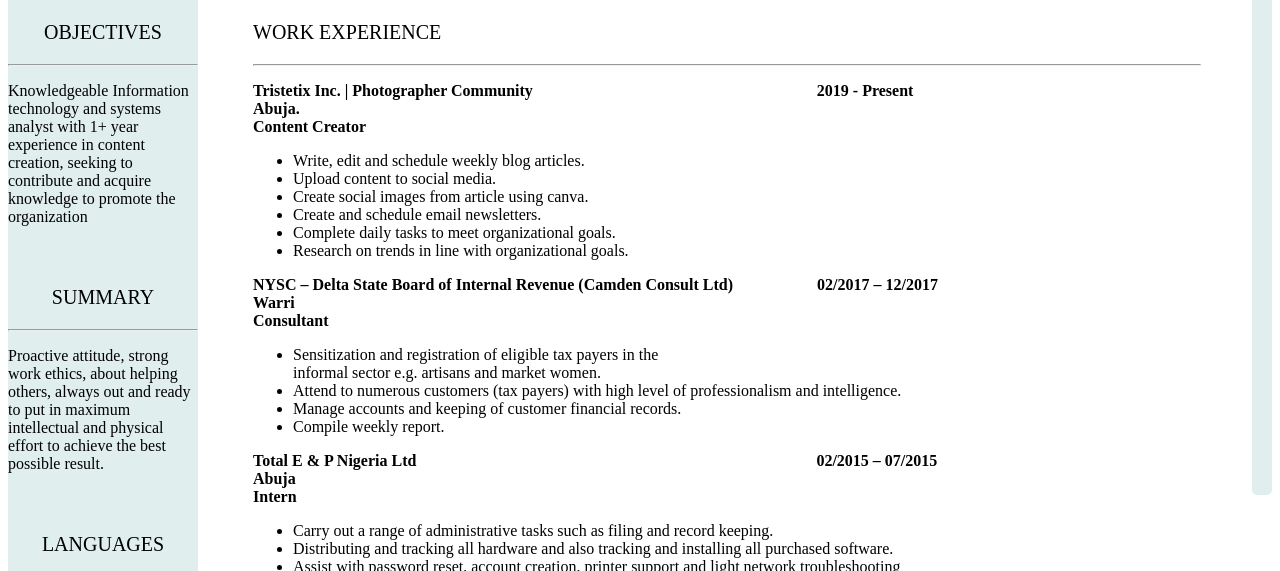
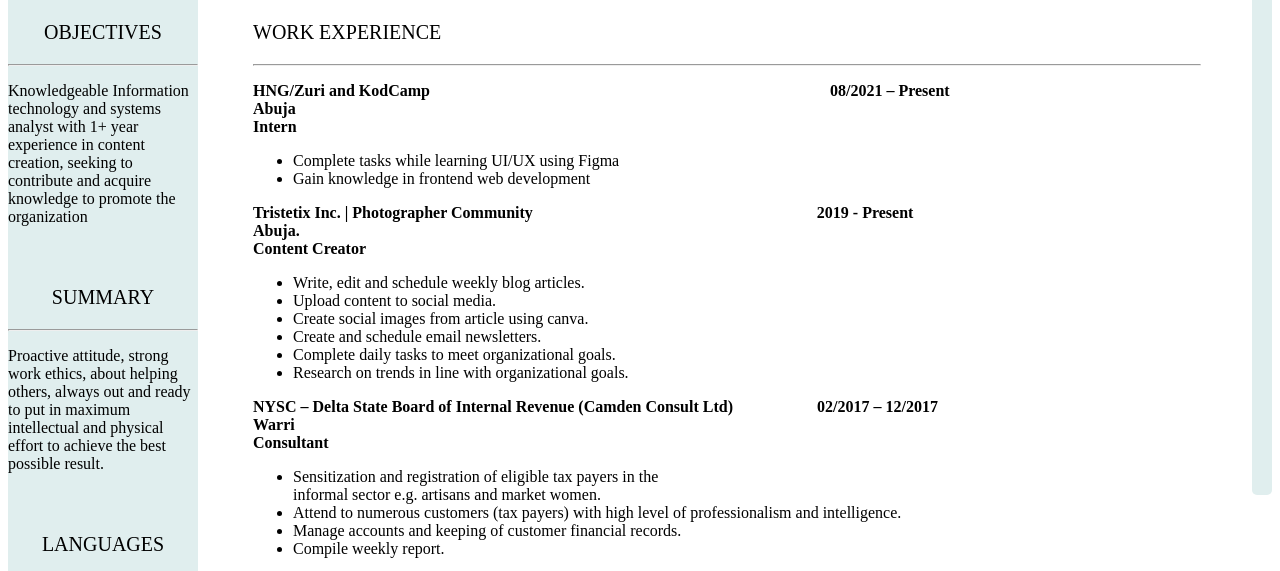
Before and after one commit to Boordad/Resume, a plain HTML site: page index.html in a window 1280 px wide. Shown: the part 229-800 px from the top of the page. Drawn offline with Linux system fonts and the light colour scheme; files that its build step writes are made by us from their sources; files whose address does not match are found by name.

Commit message:
Update index.html

```diff
--- a/index.html
+++ b/index.html
@@ -75,6 +75,16 @@
 
   <p class="head">WORK EXPERIENCE</p>
   <hr />
+<p style="font-weight: bold;">HNG/Zuri and KodCamp	 &nbsp; &nbsp;&nbsp; &nbsp;&nbsp; &nbsp;&nbsp; &nbsp;&nbsp; &nbsp;&nbsp; &nbsp;&nbsp; &nbsp;&nbsp; &nbsp;
+    &nbsp; &nbsp;&nbsp; &nbsp;&nbsp; &nbsp;&nbsp; &nbsp;&nbsp; &nbsp;&nbsp; &nbsp; &nbsp;&nbsp; &nbsp; &nbsp;&nbsp;&nbsp;&nbsp; &nbsp;
+    &nbsp; &nbsp;&nbsp; &nbsp;&nbsp; &nbsp;&nbsp; &nbsp;&nbsp; &nbsp; &nbsp;&nbsp; &nbsp;&nbsp;&nbsp;&nbsp;&nbsp; &nbsp;
+    &nbsp; &nbsp;&nbsp; &nbsp;&nbsp;&nbsp; &nbsp;&nbsp; &nbsp; &nbsp; 08/2021 – Present
+<br>Abuja<br>Intern</p>
+  <ul>
+    <li>Complete tasks while learning UI/UX using Figma</li>
+    <li>Gain knowledge in frontend web development</li>
+</ul>
+
   <p style="font-weight: bold;">Tristetix Inc. | Photographer Community &nbsp;&nbsp; &nbsp;&nbsp; &nbsp; &nbsp; &nbsp; &nbsp;&nbsp;&nbsp;
     &nbsp;&nbsp;&nbsp;&nbsp;&nbsp;&nbsp; &nbsp; &nbsp; &nbsp; &nbsp; &nbsp; &nbsp;&nbsp;&nbsp;&nbsp;&nbsp;&nbsp;
     &nbsp;&nbsp;&nbsp;&nbsp; &nbsp; &nbsp;&nbsp;&nbsp; &nbsp;&nbsp;&nbsp;&nbsp; &nbsp; &nbsp; &nbsp;&nbsp; &nbsp; &nbsp;&nbsp; &nbsp; 2019 - Present
```
